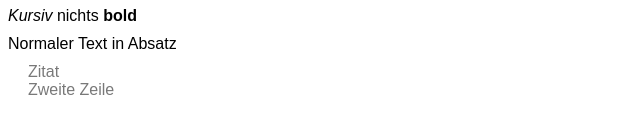
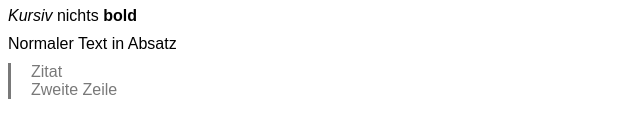
Before and after one commit to MoritzGoeckel/Markdown-to-HTML, a plain HTML site: page index.html in a window 1280 px wide. Shown: the part 167-304 px from the top of the page, 0-640 px from the left. Drawn offline with nearby package versions, Linux system fonts and the light colour scheme.

Commit message:
Added some formatting to the quote

```diff
--- a/script.js
+++ b/script.js
@@ -10,16 +10,13 @@ function doPattern(text, regex, replaceFn){
 	return output;
 }
 
-$(document).ready(function ()
-{
-	let text = $("#md_content").text();
-
+function transformToMarkdown(text){
 	//#
 	text = doPattern(text, /^ *# (.+)/gm, function(m){ return "<h1>" + m + "</h1>"});
 	//##
 	text = doPattern(text, /^ *## (.+)/gm, function(m){ return "<h2>" + m + "</h2>"});
 	//*
-	text = doPattern(text, /^ *\* (.+)/gm, function(m){ return "<li>" + m + "</li>"}); //ul
+	text = doPattern(text, /^ *\* (.+)/gm, function(m){ return "<li>" + m + "</li>"}); //Todo: ul
 	//**text**
 	text = doPattern(text, /\*\*(.+)?\*\*/gm, function(m){ return "<b>" + m + "</b>"});
 	//*text*
@@ -42,7 +39,12 @@ $(document).ready(function ()
 		}
 	}
 
-	text = lines.join('');
+	return lines.join('');
+}
+
+$(document).ready(function ()
+{
+	let text = transformToMarkdown($("#md_content").text());
 
 	console.log(text);
 	$("#md_content").html(text);
--- a/stylesheet.css
+++ b/stylesheet.css
@@ -10,8 +10,9 @@
 
 .quote{
 	display: block;
-    	color: #797979;
-    	text-indent: 15pt;
+	color: #797979;
+	text-indent: 15pt;
+	border-left: solid #797979 0.2em;
 }
 
 h1, h2 {
```
